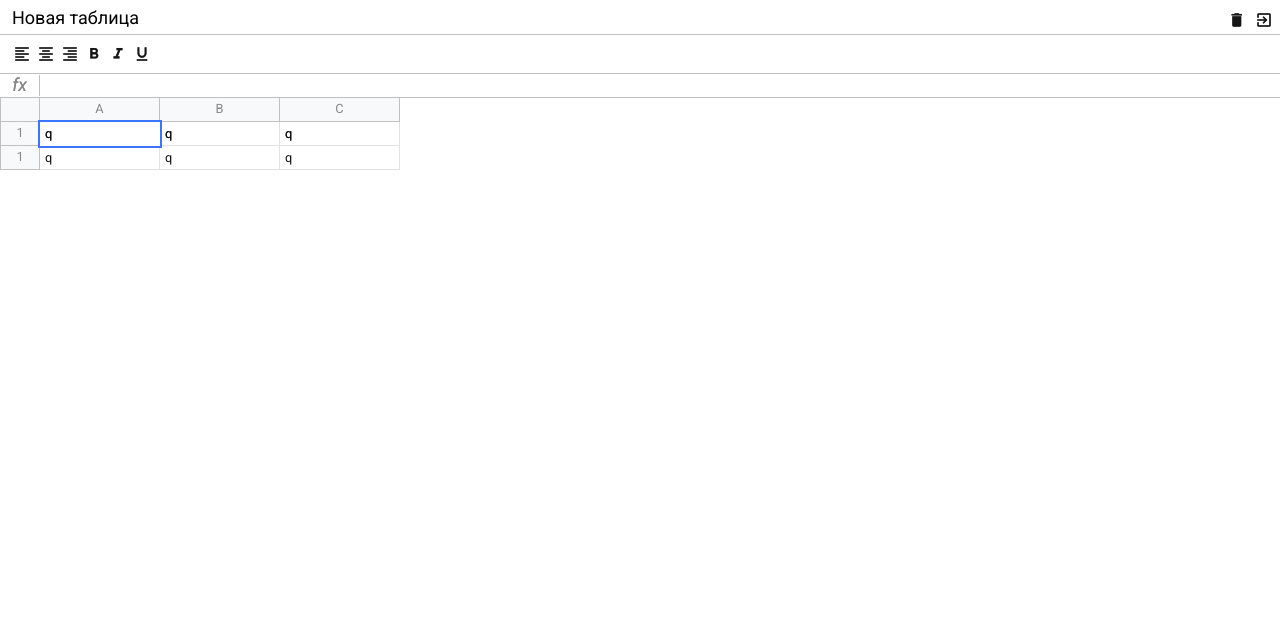
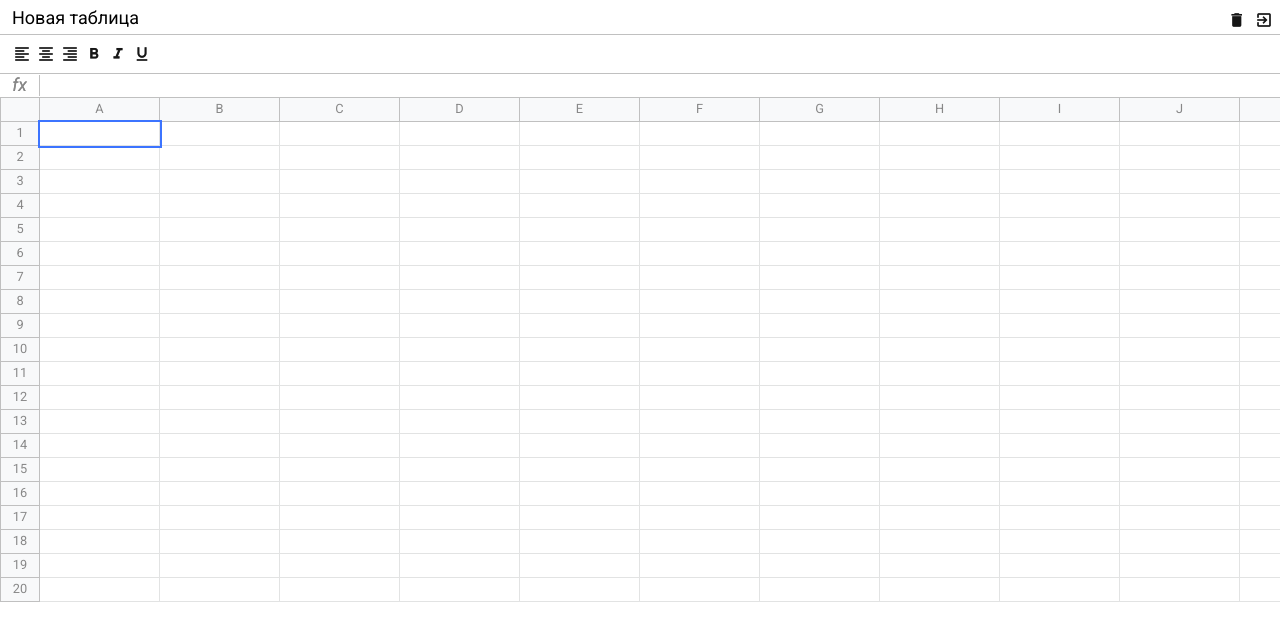
Before and after one commit to YuriAnisimov27/js-excel, a website built with webpack: page src/assets/excel.html in a window 1280 px wide. Built offline with nearby package versions, Linux system fonts and the light colour scheme.

Commit message:
finish base framework functional

```diff
--- a/src/assets/excel.html
+++ b/src/assets/excel.html
@@ -62,9 +62,9 @@
             <div class="row">
                 <div class="row-info">1</div>
                 <div class="row-data">
-                    <div class="cell selected" contenteditable="">q</div>
-                    <div class="cell" contenteditable="">q</div>
-                    <div class="cell" contenteditable="">q</div>
+                    <div class="cell selected" contenteditable=""></div>
+                    <div class="cell" contenteditable=""></div>
+                    <div class="cell" contenteditable=""></div>
                 </div>
             </div>
         </div>
--- a/src/components/table/Table.js
+++ b/src/components/table/Table.js
@@ -1,34 +1,10 @@
 import {ExcelComponent} from '@core/ExcelComponent'
+import {createTable} from '@/components/table/table.template';
 
 export class Table extends ExcelComponent {
   static className = 'excel__table'
 
   toHTML() {
-    return `
-      <div class="row">
-        <div class="row-info"></div>
-        <div class="row-data">
-          <div class="column">A</div>
-          <div class="column">B</div>
-          <div class="column">C</div>
-        </div>
-      </div>
-      <div class="row">
-        <div class="row-info">1</div>
-        <div class="row-data">
-          <div class="cell selected" contenteditable="">q</div>
-          <div class="cell" contenteditable="">q</div>
-          <div class="cell" contenteditable="">q</div>
-        </div>
-      </div>
-      <div class="row">
-        <div class="row-info">1</div>
-        <div class="row-data">
-          <div class="cell" contenteditable="">q</div>
-          <div class="cell" contenteditable="">q</div>
-          <div class="cell" contenteditable="">q</div>
-        </div>
-      </div>
-    `
+    return createTable(20)
   }
 }
--- /dev/null
+++ b/src/components/table/table.template.js
@@ -0,0 +1,51 @@
+const CODES = {
+  A: 65,
+  Z: 90
+}
+
+function toCell() {
+  return `
+    <div class="cell" contenteditable=""></div>
+  `
+}
+
+function toColumn(el) {
+  return `
+    <div class="column">${el}</div>
+  `
+}
+
+function createRow(index, content) {
+  return `
+    <div class="row">
+      <div class="row-info">${index ? index : ''}</div>
+      <div class="row-data">${content}</div>
+    </div>
+  `
+}
+
+function toChar(_, index) {
+  return String.fromCharCode(CODES.A + index)
+}
+
+export function createTable(rowsCount = 15) {
+  const colsCount = CODES.Z - CODES.A + 1
+  const rows = []
+  const cols = new Array(colsCount)
+      .fill('')
+      .map(toChar)
+      .map(toColumn)
+      .join('')
+
+  rows.push(createRow(null, cols))
+
+  for (let i = 0; i < rowsCount; i++) {
+    const cells = new Array(colsCount)
+        .fill('')
+        .map(toCell)
+        .join('')
+    rows.push(createRow(i + 1, cells))
+  }
+
+  return rows.join('')
+}
```
